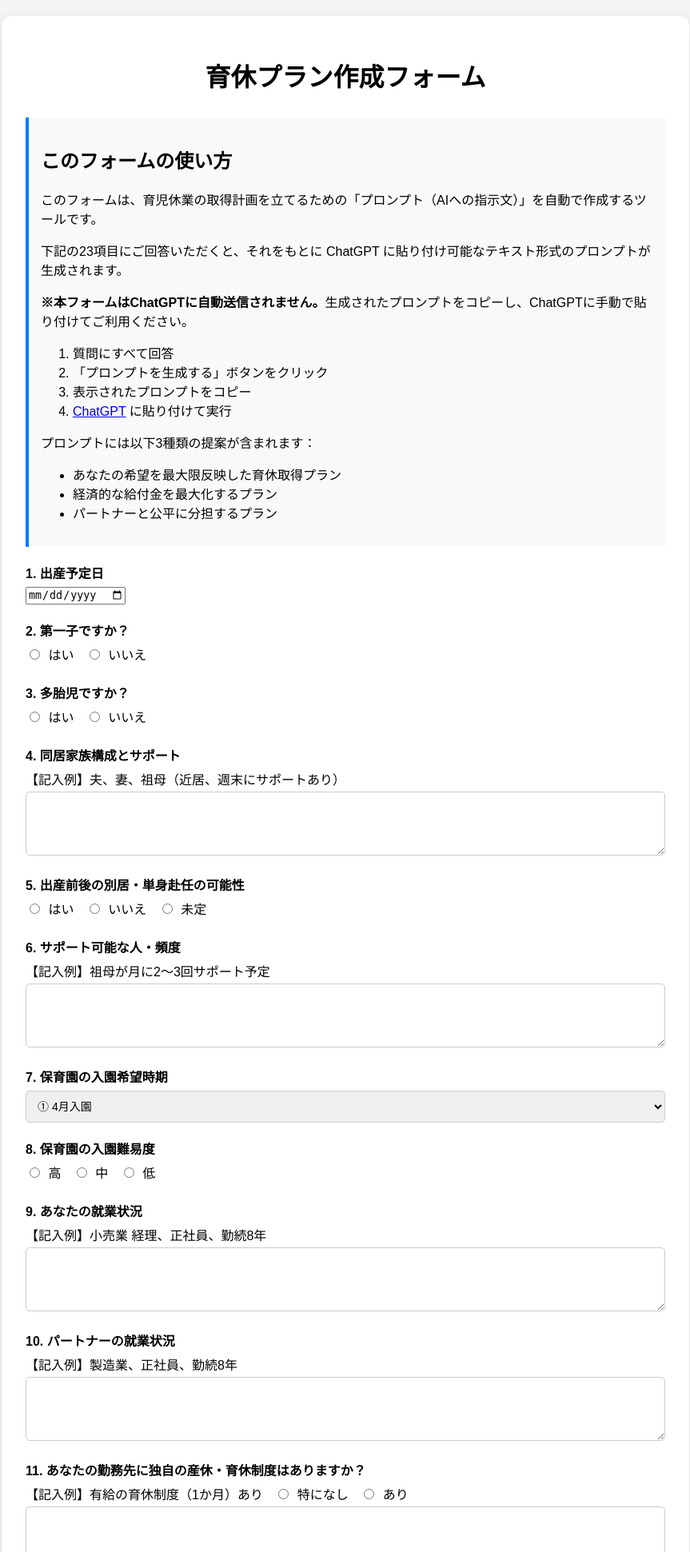
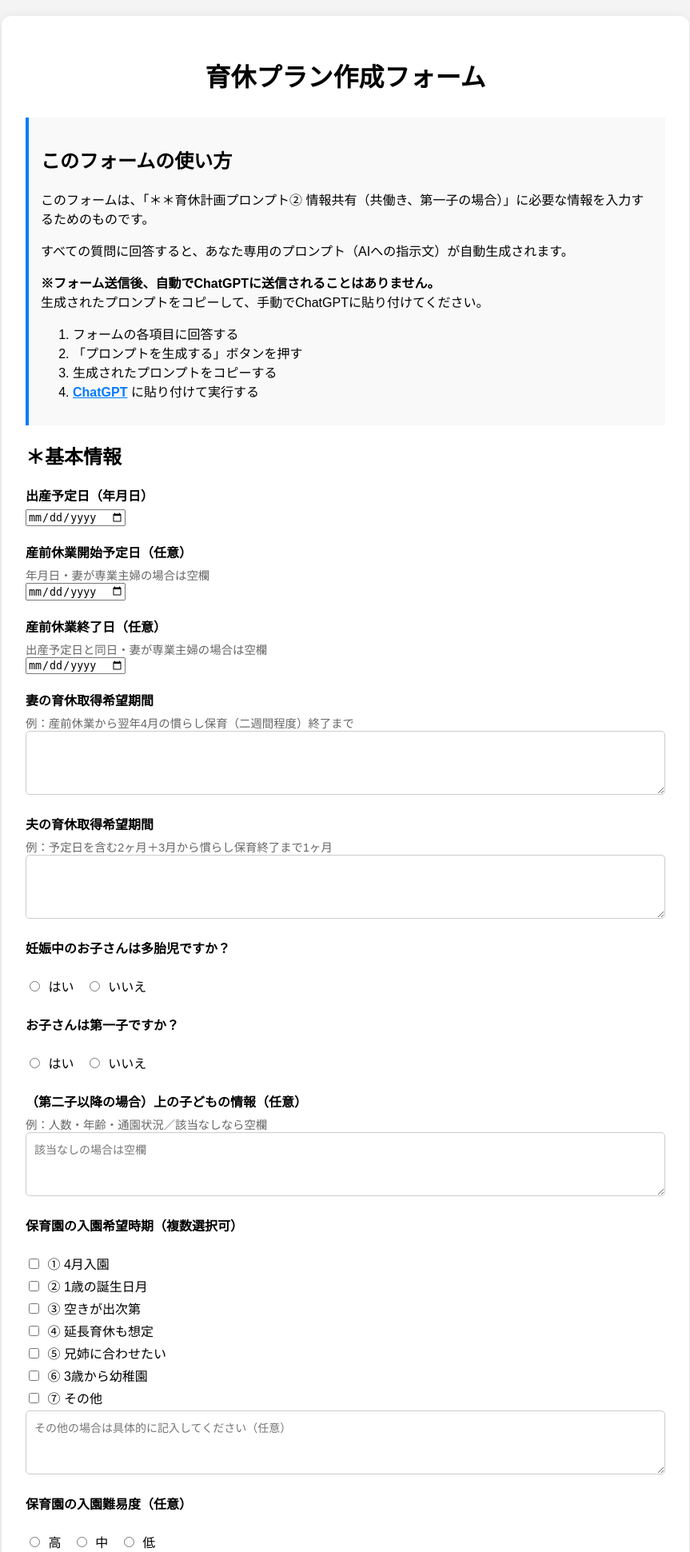
Before and after one commit to kbobshida/ikukkyu_webapp, a Flask app: page / in a window 1280 px wide. Shown: the top 1941 px of the page at 80% size, without its empty margins (208-1071 px from the left). Run offline with Flask 2, Linux system fonts and the light colour scheme.

Commit message:
Update form.html

```diff
--- a/templates/form.html
+++ b/templates/form.html
@@ -2,217 +2,237 @@
 <html lang="ja">
 <head>
     <meta charset="UTF-8">
-    <title>育休プランフォーム</title>
+    <title>育休プラン作成フォーム</title>
     <link rel="stylesheet" href="{{ url_for('static', filename='style.css') }}">
     <style>
         .example {
-            display: block;
             font-size: 0.9em;
             color: #666;
             margin-top: 4px;
+        }
+        .form-group {
+            margin-bottom: 20px;
         }
     </style>
 </head>
 <body>
 <div class="container">
     <h1>育休プラン作成フォーム</h1>
+
     <div class="description-box" style="margin-bottom: 20px; padding: 15px; background-color: #f9f9f9; border-left: 4px solid #007BFF;">
         <h2>このフォームの使い方</h2>
-        <p>このフォームは、育児休業の取得計画を立てるための「プロンプト（AIへの指示文）」を自動で作成するツールです。</p>
-        <p>下記の23項目にご回答いただくと、それをもとに ChatGPT に貼り付け可能なテキスト形式のプロンプトが生成されます。</p>
-        <p><strong>※本フォームはChatGPTに自動送信されません。</strong>生成されたプロンプトをコピーし、ChatGPTに手動で貼り付けてご利用ください。</p>
+        <p>このフォームは、「＊＊育休計画プロンプト② 情報共有（共働き、第一子の場合）」に必要な情報を入力するためのものです。</p>
+        <p>すべての質問に回答すると、あなた専用のプロンプト（AIへの指示文）が自動生成されます。</p>
+        <p><strong>※フォーム送信後、自動でChatGPTに送信されることはありません。</strong><br>
+           生成されたプロンプトをコピーして、手動でChatGPTに貼り付けてください。</p>
         <ol>
-          <li>質問にすべて回答</li>
-          <li>「プロンプトを生成する」ボタンをクリック</li>
-          <li>表示されたプロンプトをコピー</li>
-          <li><a href="https://chat.openai.com/" target="_blank">ChatGPT</a> に貼り付けて実行</li>
+            <li>フォームの各項目に回答する</li>
+            <li>「プロンプトを生成する」ボタンを押す</li>
+            <li>生成されたプロンプトをコピーする</li>
+            <li><a href="https://chat.openai.com/" target="_blank" style="font-weight:bold; color:#007BFF;">ChatGPT</a> に貼り付けて実行する</li>
         </ol>
-        <p>プロンプトには以下3種類の提案が含まれます：</p>
-        <ul>
-          <li>あなたの希望を最大限反映した育休取得プラン</li>
-          <li>経済的な給付金を最大化するプラン</li>
-          <li>パートナーと公平に分担するプラン</li>
-        </ul>
     </div>
+
 
     <form method="POST">
 
+    <!-- 基本情報 -->
+    <h2>＊基本情報</h2>
+
     <div class="form-group">
-            <label>1. 出産予定日</label>
+        <label>出産予定日（年月日）</label>
         <input type="date" name="q1" required>
     </div>
 
     <div class="form-group">
-            <label>2. 第一子ですか？</label>
-            <label><input type="radio" name="q2" value="はい" required> はい</label>
-            <label><input type="radio" name="q2" value="いいえ"> いいえ</label>
+        <label>産前休業開始予定日（任意）</label>
+        <div class="example">年月日・妻が専業主婦の場合は空欄</div>
+        <input type="date" name="q2">
     </div>
 
     <div class="form-group">
-            <label>3. 多胎児ですか？</label>
-            <label><input type="radio" name="q3" value="はい" required> はい</label>
-            <label><input type="radio" name="q3" value="いいえ"> いいえ</label>
+        <label>産前休業終了日（任意）</label>
+        <div class="example">出産予定日と同日・妻が専業主婦の場合は空欄</div>
+        <input type="date" name="q3">
     </div>
 
     <div class="form-group">
-            <label>4. 同居家族構成とサポート</label>
-            <label>【記入例】夫、妻、祖母（近居、週末にサポートあり）</label>
+        <label>妻の育休取得希望期間</label>
+        <div class="example">例：産前休業から翌年4月の慣らし保育（二週間程度）終了まで</div>
         <textarea name="q4" required></textarea>
     </div>
 
     <div class="form-group">
-            <label>5. 出産前後の別居・単身赴任の可能性</label>
-            <label><input type="radio" name="q5" value="はい" required> はい</label>
-            <label><input type="radio" name="q5" value="いいえ"> いいえ</label>
-            <label><input type="radio" name="q5" value="未定"> 未定</label>
+        <label>夫の育休取得希望期間</label>
+        <div class="example">例：予定日を含む2ヶ月＋3月から慣らし保育終了まで1ヶ月</div>
+        <textarea name="q5" required></textarea>
     </div>
 
     <div class="form-group">
-            <label>6. サポート可能な人・頻度</label>
-            <label>【記入例】祖母が月に2〜3回サポート予定</label>
-            <textarea name="q6" required></textarea>
+        <label>妊娠中のお子さんは多胎児ですか？</label><br>
+        <label><input type="radio" name="q6" value="はい" required> はい</label>
+        <label><input type="radio" name="q6" value="いいえ"> いいえ</label>
     </div>
 
     <div class="form-group">
-            <label>7. 保育園の入園希望時期</label>
-            <select name="q7" required>
-                <option value="① 4月入園">① 4月入園</option>
-                <option value="② 1歳の誕生日月">② 1歳の誕生日月</option>
-                <option value="③ 空きが出しだい入園">③ 空きが出しだい入園</option>
-                <option value="④ 延長育休も想定">④ 延長育休も想定</option>
-                <option value="⑤ 兄姉に合わせたい">⑤ 兄姉に合わせたい</option>
-                <option value="⑥ 3歳から幼稚園">⑥ 3歳から幼稚園</option>
-                <option value="⑦ その他">⑦ その他</option>
-            </select>
+        <label>お子さんは第一子ですか？</label><br>
+        <label><input type="radio" name="q7" value="はい" required> はい</label>
+        <label><input type="radio" name="q7" value="いいえ"> いいえ</label>
     </div>
 
     <div class="form-group">
-            <label>8. 保育園の入園難易度</label>
-            <label><input type="radio" name="q8" value="高" required> 高</label>
-            <label><input type="radio" name="q8" value="中"> 中</label>
-            <label><input type="radio" name="q8" value="低"> 低</label>
+        <label>（第二子以降の場合）上の子どもの情報（任意）</label>
+        <div class="example">例：人数・年齢・通園状況／該当なしなら空欄</div>
+        <textarea name="q8" placeholder="該当なしの場合は空欄"></textarea>
     </div>
 
     <div class="form-group">
-            <label>9. あなたの就業状況</label>
-            <label>【記入例】小売業 経理、正社員、勤続8年</label>
-            <textarea name="q9" required></textarea>
+        <label>保育園の入園希望時期（複数選択可）</label><br>
+        <label><input type="checkbox" name="q9" value="① 4月入園"> ① 4月入園</label><br>
+        <label><input type="checkbox" name="q9" value="② 1歳の誕生日月"> ② 1歳の誕生日月</label><br>
+        <label><input type="checkbox" name="q9" value="③ 空きが出次第"> ③ 空きが出次第</label><br>
+        <label><input type="checkbox" name="q9" value="④ 延長育休も想定"> ④ 延長育休も想定</label><br>
+        <label><input type="checkbox" name="q9" value="⑤ 兄姉に合わせたい"> ⑤ 兄姉に合わせたい</label><br>
+        <label><input type="checkbox" name="q9" value="⑥ 3歳から幼稚園"> ⑥ 3歳から幼稚園</label><br>
+        <label><input type="checkbox" name="q9" value="⑦ その他"> ⑦ その他</label><br>
+        <textarea name="q9_other" placeholder="その他の場合は具体的に記入してください（任意）"></textarea>
+    </div>
+
+
+    <div class="form-group">
+        <label>保育園の入園難易度（任意）</label><br>
+        <label><input type="radio" name="q10" value="高"> 高</label>
+        <label><input type="radio" name="q10" value="中"> 中</label>
+        <label><input type="radio" name="q10" value="低"> 低</label>
     </div>
 
     <div class="form-group">
-            <label>10. パートナーの就業状況</label>
-            <label>【記入例】製造業、正社員、勤続8年</label>
-            <textarea name="q10" required></textarea>
+        <label>家族の別居・単身赴任の予定</label><br>
+        <label><input type="radio" name="q11" value="はい" required> はい</label>
+        <label><input type="radio" name="q11" value="いいえ"> いいえ</label>
+        <label><input type="radio" name="q11" value="未定"> 未定</label>
     </div>
 
     <div class="form-group">
-            <label>11. あなたの勤務先に独自の産休・育休制度はありますか？</label>
-            <label>【記入例】有給の育休制度（1か月）あり</label>
-            <label><input type="radio" name="q11_option" value="特になし" required> 特になし</label>
-            <label><input type="radio" name="q11_option" value="あり"> あり</label>
-            <textarea name="q11" rows="2"></textarea>
+        <label>同居家族</label>
+        <div class="example">例：夫、妻</div>
+        <textarea name="q12" required></textarea>
     </div>
 
     <div class="form-group">
-            <label>12. パートナーの勤務先に独自制度はありますか？</label>
-            <label>【記入例】有給育休１ヶ月</label>
-            <label><input type="radio" name="q12_option" value="特になし" required> 特になし</label>
-            <label><input type="radio" name="q12_option" value="あり"> あり</label>
-            <textarea name="q12" rows="2"></textarea>
+        <label>親族からの育児・家事サポートの有無・頻度</label>
+        <div class="example">例：実家の母から産後不定期でサポートあり</div>
+        <textarea name="q13" required></textarea>
+    </div>
+
+    <!-- 仕事・職場の状況 -->
+    <h2>＊仕事・職場の状況</h2>
+
+    <div class="form-group">
+        <label>夫の就業状況</label>
+        <div class="example">例：正社員 フルタイム</div>
+        <textarea name="q14" required></textarea>
     </div>
 
     <div class="form-group">
-            <label>13. あなたの職場での育休理解度</label>
-            <label><input type="radio" name="q13" value="高" required> 高</label>
-            <label><input type="radio" name="q13" value="中"> 中</label>
-            <label><input type="radio" name="q13" value="低"> 低</label>
+        <label>妻の就業状況</label>
+        <div class="example">例：正社員 フルタイム</div>
+        <textarea name="q15" required></textarea>
     </div>
 
     <div class="form-group">
-            <label>14. パートナーの職場での育休理解度</label>
-            <label><input type="radio" name="q14" value="高" required> 高</label>
-            <label><input type="radio" name="q14" value="中"> 中</label>
-            <label><input type="radio" name="q14" value="低"> 低</label>
-        </div>
-
-        <div class="form-group">
-            <label>15. パパ育休取得予定</label>
-            <label>【記入例】はい（出産翌月から2週間）</label>
-            <label><input type="radio" name="q15_option" value="はい" required> はい</label>
-            <label><input type="radio" name="q15_option" value="いいえ"> いいえ</label>
-            <textarea name="q15" rows="2"></textarea>
-        </div>
-
-        <div class="form-group">
-            <label>16. あなたの育休取得希望期間</label>
-            <label>【記入例】出産後から翌年4月の慣らし保育終了まで</label>
+        <label>夫の職場に独自の産休・育休制度はありますか？</label>
+        <div class="example">例：有給育休1ヶ月あり</div>
         <textarea name="q16" required></textarea>
     </div>
 
     <div class="form-group">
-            <label>17. パートナーの育休取得希望期間</label>
-            <label>【記入例】出産後2か月＋4月の慣らし保育1か月</label>
+        <label>妻の職場に独自の産休・育休制度はありますか？</label>
+        <div class="example">例：なし</div>
         <textarea name="q17" required></textarea>
     </div>
 
     <div class="form-group">
-            <label>18. 育休取得で重視したいポイント（複数選択可）</label>
-            <label><input type="checkbox" name="q18" value="① 給付金の最大化"> ① 給付金の最大化</label>
-            <label><input type="checkbox" name="q18" value="② 家庭での分担"> ② 家庭での分担</label>
-            <label><input type="checkbox" name="q18" value="③ キャリアの維持"> ③ キャリアの維持</label>
-            <label><input type="checkbox" name="q18" value="④ 子どもや家族との時間"> ④ 子どもや家族との時間</label>
-            <label><input type="checkbox" name="q18" value="⑤ パートナーとの協力"> ⑤ パートナーとの協力</label>
-            <label><input type="checkbox" name="q18" value="⑥ 心身の健康"> ⑥ 心身の健康</label>
-            <label><input type="checkbox" name="q18" value="⑦ ライフキャリアのバランス"> ⑦ ライフキャリアのバランス</label>
-            <label><input type="checkbox" name="q18" value="⑧ 職場との関係維持"> ⑧ 職場との関係維持</label>
-            <label><input type="checkbox" name="q18" value="⑨ 柔軟な働き方との両立"> ⑨ 柔軟な働き方との両立</label>
-            <label><input type="checkbox" name="q18" value="⑩ 家事・育児スキルの向上"> ⑩ 家事・育児スキルの向上</label>
-            <label><input type="checkbox" name="q18" value="⑪ 制度・サポートの活用"> ⑪ 制度・サポートの活用</label>
-            <label><input type="checkbox" name="q18" value="⑫ その他"> ⑫ その他</label>
-            <textarea name="q18_other" placeholder="その他の具体的な内容を記入してください（任意）"></textarea>
+        <label>夫の職場での育休取得への理解度</label><br>
+        <label><input type="radio" name="q18" value="高" required> 高</label>
+        <label><input type="radio" name="q18" value="中"> 中</label>
+        <label><input type="radio" name="q18" value="低"> 低</label>
     </div>
 
     <div class="form-group">
-            <label>19. あなたの育休後の働き方</label>
-            <label>【記入例】フルタイム復帰＋在宅勤務とフレックスを活用</label>
-            <textarea name="q19" required></textarea>
+        <label>妻の職場での育休取得への理解度</label><br>
+        <label><input type="radio" name="q19" value="高" required> 高</label>
+        <label><input type="radio" name="q19" value="中"> 中</label>
+        <label><input type="radio" name="q19" value="低"> 低</label>
     </div>
 
     <div class="form-group">
-            <label>20. パートナーの育休後の働き方</label>
-            <label>【記入例】フルタイム復帰（在宅勤務は不可）</label>
+        <label>夫の育休後の働き方</label>
+        <div class="example">例：フルタイム・フレックス利用</div>
         <textarea name="q20" required></textarea>
     </div>
 
     <div class="form-group">
-            <label>21. 家事代行・ベビーシッターなどの利用意向（複数選択可）</label>
-            <label><input type="checkbox" name="q21" value="① 家事代行"> ① 家事代行</label>
-            <label><input type="checkbox" name="q21" value="② 産後ヘルパー"> ② 産後ヘルパー</label>
-            <label><input type="checkbox" name="q21" value="③ ベビーシッター"> ③ ベビーシッター</label>
-            <label><input type="checkbox" name="q21" value="④ 自分たちで対応したい"> ④ 自分たちで対応したい</label>
-            <label><input type="checkbox" name="q21" value="⑤ その他"> ⑤ その他</label>
-            <textarea name="q21_other" placeholder="その他の具体的な内容を記入してください（任意）"></textarea>
+        <label>妻の育休後の働き方</label>
+        <div class="example">例：フルタイム・育児時間・週2日在宅勤務</div>
+        <textarea name="q21" required></textarea>
+    </div>
+
+    <!-- 希望と不安 -->
+    <h2>＊希望と不安</h2>
+
+    <div class="form-group">
+        <label>育休取得で重視したいこと（複数選択可）</label><br>
+        <label><input type="checkbox" name="q22" value="① 出産直後に夫婦で育児したい"> ① 出産直後に夫婦で育児したい</label><br>
+        <label><input type="checkbox" name="q22" value="② 妻の体調回復を優先したい"> ② 妻の体調回復を優先したい</label><br>
+        <label><input type="checkbox" name="q22" value="③ 妻が入院中の上の子のサポート"> ③ 妻が入院中の上の子のサポート</label><br>
+        <label><input type="checkbox" name="q22" value="④ 長期休暇中の上の子のサポート"> ④ 長期休暇中の上の子のサポート</label><br>
+        <label><input type="checkbox" name="q22" value="⑤ 家族の時間を確保したい"> ⑤ 家族の時間を確保したい</label><br>
+        <label><input type="checkbox" name="q22" value="⑥ 家事・育児スキルを高めたい"> ⑥ 家事・育児スキルを高めたい</label><br>
+        <label><input type="checkbox" name="q22" value="⑦ 家事・育児・仕事の協業体制を整えたい"> ⑦ 家事・育児・仕事の協業体制を整えたい</label><br>
+        <label><input type="checkbox" name="q22" value="⑧ キャリアとライフを両立したい"> ⑧ キャリアとライフを両立したい</label><br>
+        <label><input type="checkbox" name="q22" value="⑨ 職場との関係を維持したい"> ⑨ 職場との関係を維持したい</label><br>
+        <label><input type="checkbox" name="q22" value="⑩ 柔軟な働き方と両立したい"> ⑩ 柔軟な働き方と両立したい</label><br>
+        <label><input type="checkbox" name="q22" value="⑪ 経済的なロスを最小限に抑えたい"> ⑪ 経済的なロスを最小限に抑えたい</label><br>
+        <label><input type="checkbox" name="q22" value="⑫ その他"> ⑫ その他</label><br>
+
+        <textarea name="q22_other" placeholder="その他の場合は具体的に記入してください（任意）"></textarea>
+    </div>
+
+
+    <div class="form-group">
+        <label>家事代行・ベビーシッター等の利用意向（複数選択可）</label><br>
+        <label><input type="checkbox" name="q23" value="① 家事代行"> ① 家事代行</label><br>
+        <label><input type="checkbox" name="q23" value="② 産後ヘルパー"> ② 産後ヘルパー</label><br>
+        <label><input type="checkbox" name="q23" value="③ ベビーシッター"> ③ ベビーシッター</label><br>
+        <label><input type="checkbox" name="q23" value="④ 自分たちで対応したい"> ④ 自分たちで対応したい</label><br>
+        <label><input type="checkbox" name="q23" value="⑤ その他"> ⑤ その他</label><br>
+        <textarea name="q23_other" placeholder="その他の具体的な内容を記入してください（任意）"></textarea>
     </div>
 
     <div class="form-group">
-            <label>22. 今不安に思っていること・知りたいこと</label>
-            <label>【記入例】給付金の受給時期、保育園の慣らし期間、職場復帰の流れ</label>
-            <textarea name="q22" required></textarea>
+        <label>5年後のライフキャリアの希望（複数選択可）</label><br>
+        <label><input type="checkbox" name="q24" value="① 子どもが小さいうちは育児を最優先にしたい"> ① 子どもが小さいうちは育児を最優先にしたい</label><br>
+        <label><input type="checkbox" name="q24" value="② 育児も仕事も同じぐらい大切にしたい"> ② 育児も仕事も同じぐらい大切にしたい</label><br>
+        <label><input type="checkbox" name="q24" value="③ 育児を優先しつつ仕事もできるだけ頑張っていきたい"> ③ 育児を優先しつつ仕事もできるだけ頑張っていきたい</label><br>
+        <label><input type="checkbox" name="q24" value="④ 育児は大切にしつつ仕事での成長も視野に入れたい"> ④ 育児は大切にしつつ仕事での成長も視野に入れたい</label><br>
+        <label><input type="checkbox" name="q24" value="⑤ 責任ある仕事に挑戦したい"> ⑤ 責任ある仕事に挑戦したい</label><br>
+        <label><input type="checkbox" name="q24" value="⑥ パートナーと補完し合って両立したい"> ⑥ パートナーと補完し合って両立したい</label><br>
+        <label><input type="checkbox" name="q24" value="⑦ パートナーと自分の希望を叶え合うよう工夫しながらやりたい"> ⑦ パートナーと自分の希望を叶え合うよう工夫しながらやりたい</label><br>
+        <label><input type="checkbox" name="q24" value="⑧ その他"> ⑧ その他</label><br>
+
+        <textarea name="q24_other" placeholder="その他の場合は具体的に記入してください（任意）"></textarea>
     </div>
 
+
     <div class="form-group">
-            <label>23. あなたの5年後のライフキャリアのイメージ（複数選択可）</label>
-            <label><input type="checkbox" name="q23" value="① 育児も仕事も大切にしたい"> ① 育児も仕事も大切にしたい</label>
-            <label><input type="checkbox" name="q23" value="② とにかくしばらくは育児を最優先にしたい"> ② とにかくしばらくは育児を最優先にしたい</label>
-            <label><input type="checkbox" name="q23" value="③ 今は育児優先だがキャリアも視野に"> ③ 今は育児優先だがキャリアも視野に</label>
-            <label><input type="checkbox" name="q23" value="④ 育児後にキャリア再加速したい"> ④ 育児後にキャリア再加速したい</label>
-            <label><input type="checkbox" name="q23" value="⑤ 責任ある仕事に挑戦したい"> ⑤ 責任ある仕事に挑戦したい</label>
-            <label><input type="checkbox" name="q23" value="⑥ パートナーと補完し合って両立したい"> ⑥ パートナーと補完し合って両立したい</label>
-            <label><input type="checkbox" name="q23" value="⑦ その他"> ⑦ その他</label>
-            <textarea name="q23_other" placeholder="その他の具体的な内容を記入してください（任意）"></textarea>
+        <label>今、不安に思っていること・知りたいこと</label>
+        <div class="example">例：親族が遠方のため夫婦二人で子育てできるかが不安、仕事との両立も不安</div>
+        <textarea name="q25" required></textarea>
     </div>
 
     <button type="submit">プロンプトを生成する</button>
+
     </form>
 </div>
 </body>
```
Lines whose indentation alone changed are shown as unchanged.
